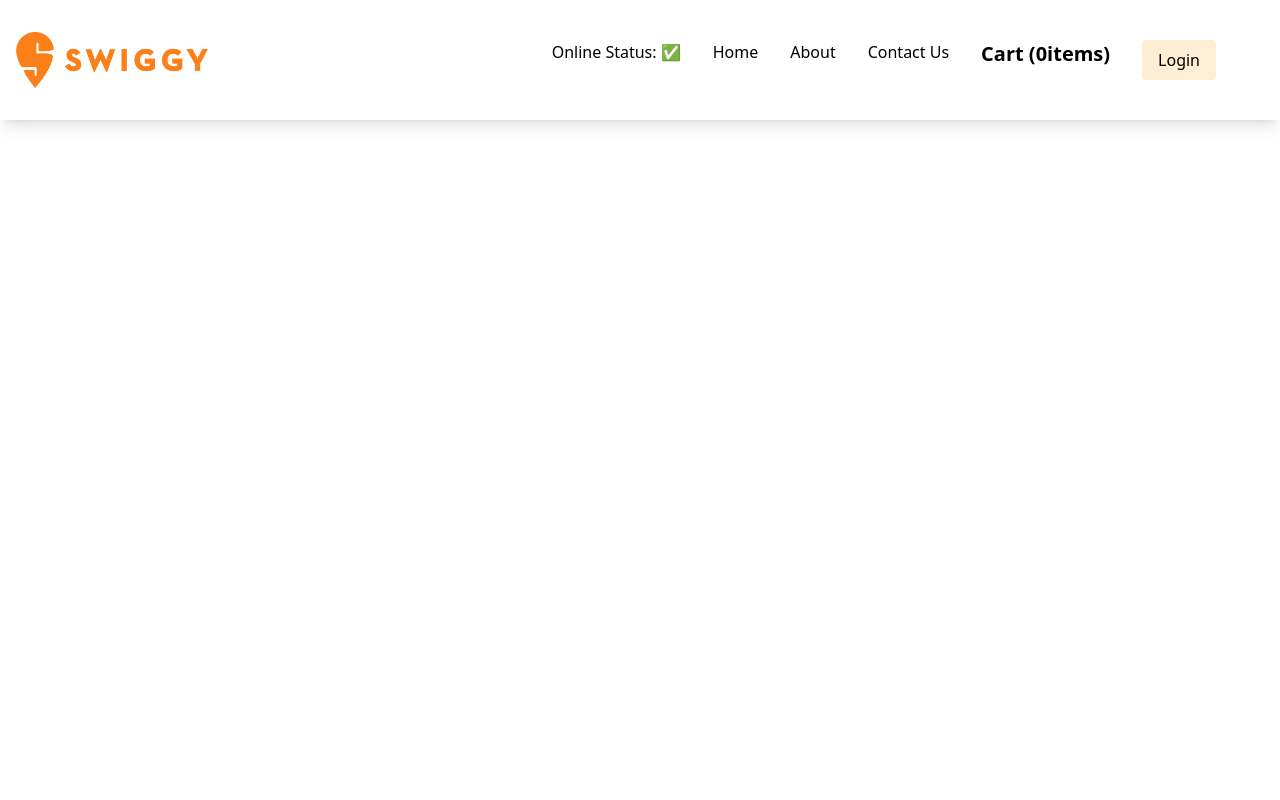
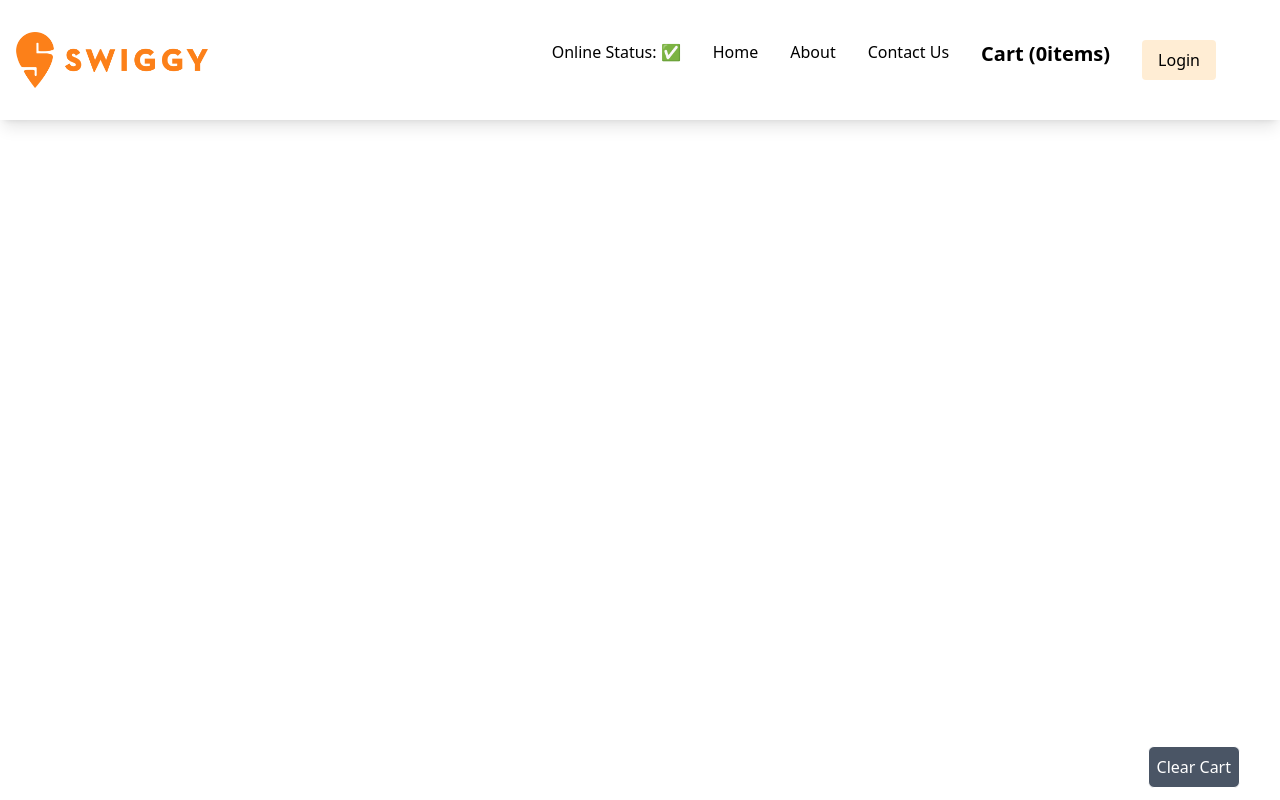
Before and after one commit to Gopalshukla0018/Swiggy, a React (Vite) app: page /cart in a window 1280 px wide. Built offline with nearby package versions, Linux system fonts and the light colour scheme.

Commit message:
add clear cart button

```diff
--- a/src/Components/Cart.jsx
+++ b/src/Components/Cart.jsx
@@ -1,13 +1,26 @@
-import { useSelector } from "react-redux";
+import { useDispatch, useSelector } from "react-redux";
 import ItemList from "./ItemList";
+import { clearCart } from "../utils/cartSlice";
 const cart = () => {
   const cartItems = useSelector((store) => store.cart.items);
+  const dispatch = useDispatch();
+  const handleClearCart = () => {
+    dispatch(clearCart());
 
+  };
   return (
-    <div className="flex w-6/12 p-4 m-auto text-center ">
-
-      {<ItemList items={cartItems} />}
-    </div>
+    <>
+      <div className="relative w-6/12 p-4 m-auto text-center ">
+        {<ItemList items={cartItems} />}
+      </div>
+      <button
+         className="absolute p-2 text-white transition duration-150 ease-in-out transform bg-gray-600 border rounded-md cursor-pointer hover:bg-gray-900 right-10 bottom-3 active:scale-95 active:bg-gray-700"
+        onClick={handleClearCart}
+      >
+        {" "}
+        Clear Cart
+      </button>
+    </>
   );
 };
 
```
